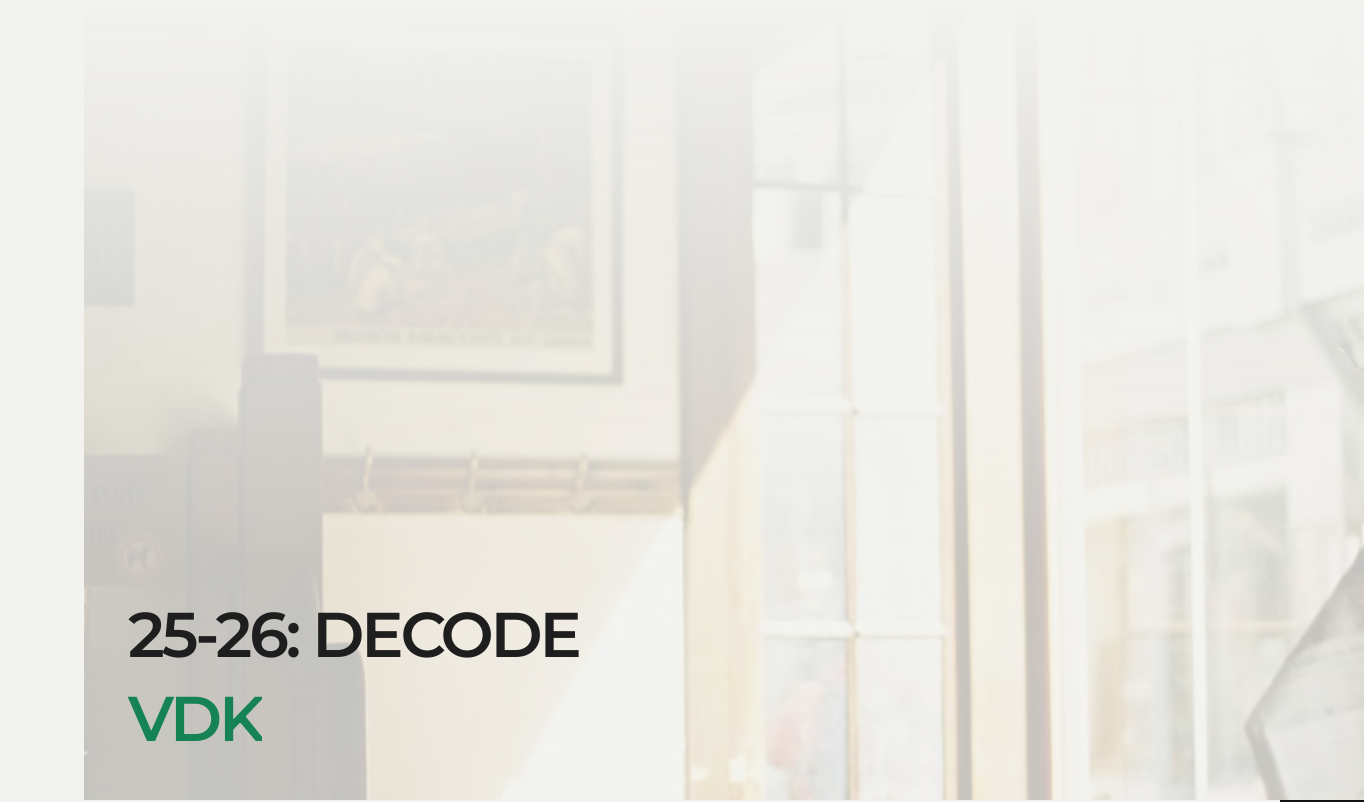
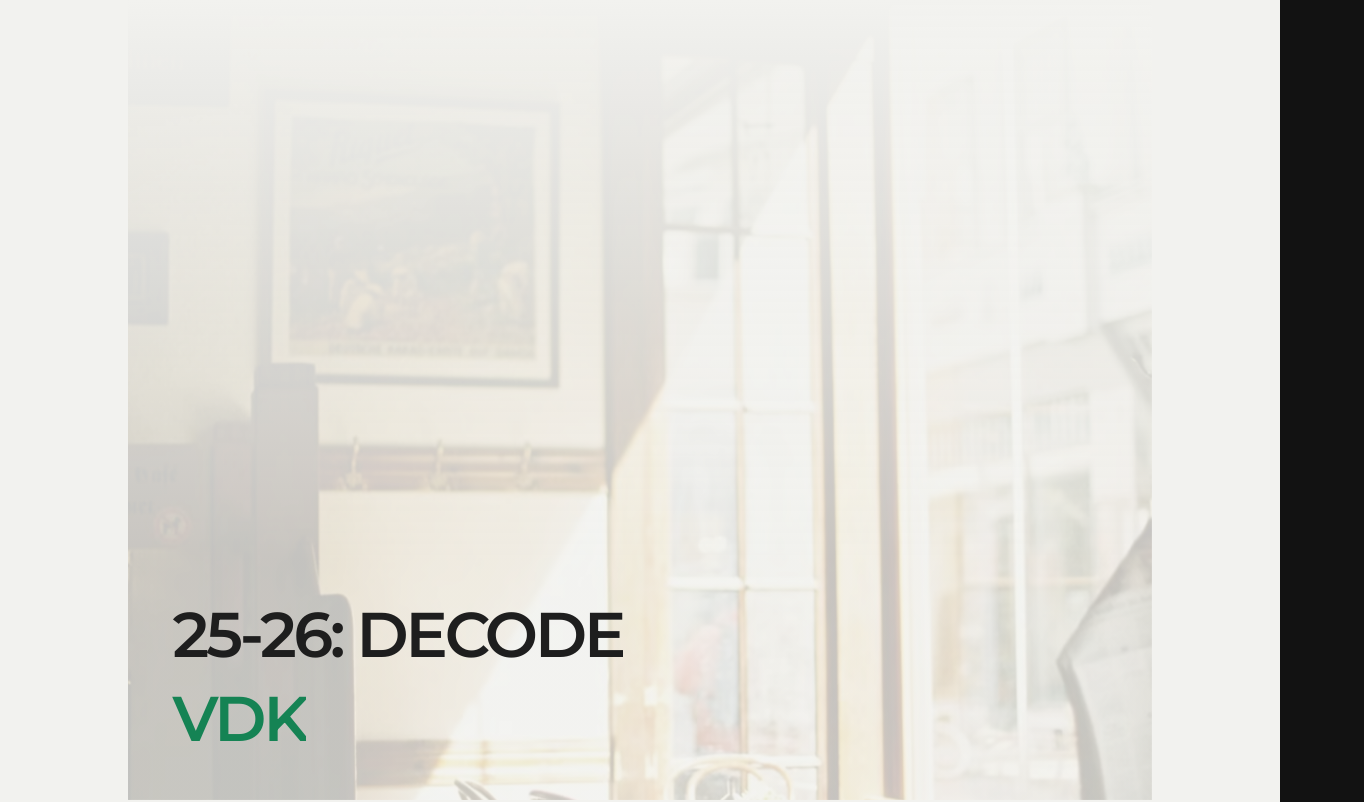
Before and after one commit to architelos/gart-ftc, a React (Vite) app: page /robot in a window 1280 px wide. Shown: the top 802 px of the page, 1364 px wide, since content can reach past the window. Built offline with nearby package versions, Linux system fonts and the light colour scheme; a web font is replaced by a local one.

Commit message:
image fix

```diff
--- a/src/components/robot/Landing.tsx
+++ b/src/components/robot/Landing.tsx
@@ -9,7 +9,7 @@ function Landing() {
 
   return (
     <main
-      className="relative flex flex-col justify-center items-center w-screen h-dvh -mx-page"
+      className="relative flex flex-col justify-center items-center w-full h-dvh p-page"
     >
       <img
         src={assetMap["pv.avif"]}
@@ -18,7 +18,7 @@ function Landing() {
       />
       <div className="z-1 absolute w-full h-dvh bg-linear-to-t from-30% from-bg/80 to-100% to-bg" />
 
-      <div className="z-2 flex flex-col justify-end items-start gap-y-s-four w-full h-dvh pl-page pr-page pb-page">
+      <div className="z-2 flex flex-col justify-end items-start gap-y-s-four w-full h-dvh">
         <Text type="title">{t.robot.landing.header_text_1}</Text>
         <Text type="title" className="text-accent!">{t.robot.name}</Text>
       </div>
```
